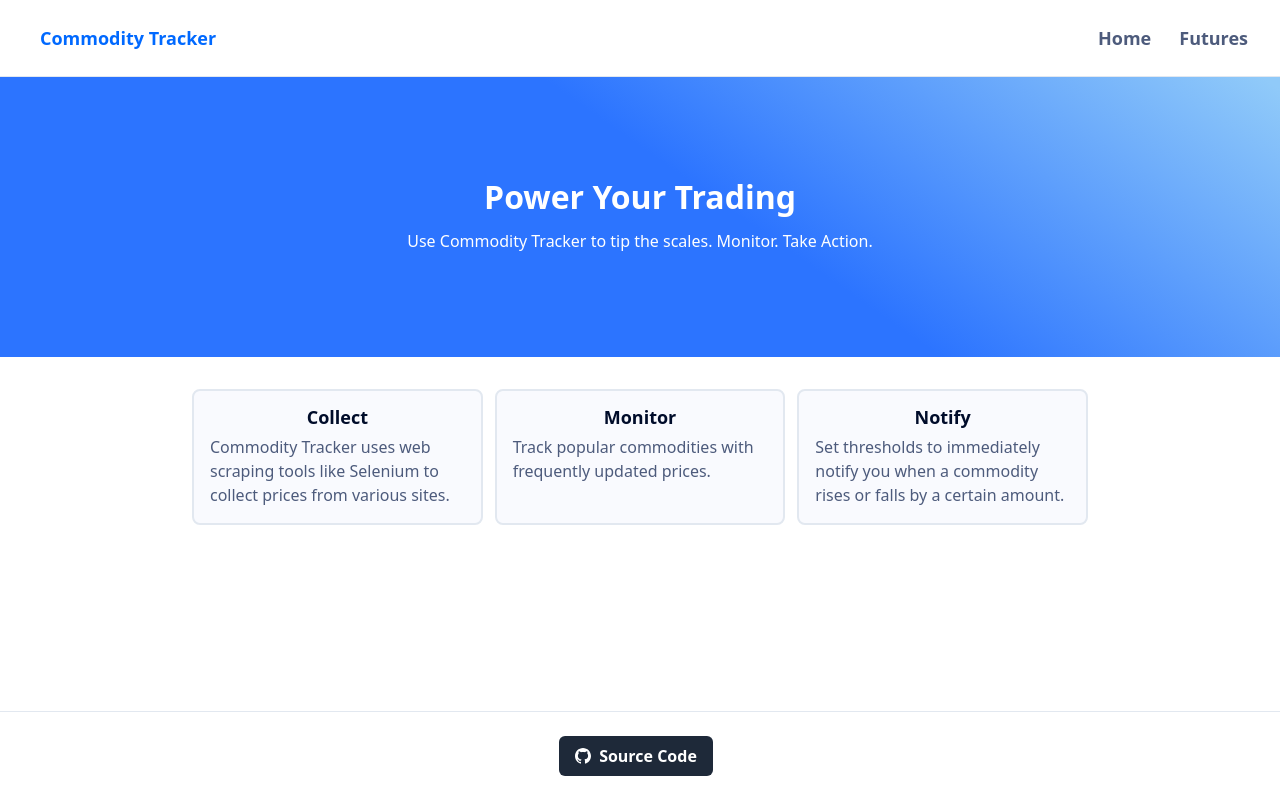
After one commit to sebgutierrez/commodity-futures-web-scraper, a FastAPI app: template templates/index.html in a window 1280 px wide. The commit adds this page. Run offline with FastAPI, Linux system fonts and the light colour scheme; the template is opened without the code that fills it, so the values that code supplies are empty; some libraries are stand-ins or nearby versions.

Commit message:
finished home layout and css

```diff
--- a/main.py
+++ b/main.py
@@ -65,7 +65,7 @@ def load_commodity_data(commodity: str):
 
 @app.get("/", response_class=HTMLResponse)
 async def index(request: Request):
-    return templates.TemplateResponse(request=request, name="layout.html", context={"request": request})
+    return templates.TemplateResponse(request=request, name="index.html", context={"request": request})
 
 @app.get("/about", response_class=HTMLResponse)
 async def about(request: Request):
@@ -117,9 +117,119 @@ async def get_commodity_data(request: Request, commodity: str):
             "difference": daily_history_difference,
             "average": daily_history_average
         },
+        # "hourly_overview_chart": {
+        #     "columns": hourly_overview_timestamps,
+        #     "data": hourly_overview_data
+        # },
         "hourly_overview_chart": {
-            "columns": hourly_overview_timestamps,
-            "data": hourly_overview_data
+            "columns": [
+    "2024-01-01T09:00:00+00:00",
+    "2024-01-01T09:15:00+00:00",
+    "2024-01-01T09:30:00+00:00",
+    "2024-01-01T09:45:00+00:00",
+    "2024-01-01T10:00:00+00:00",
+    "2024-01-01T10:15:00+00:00",
+    "2024-01-01T10:30:00+00:00",
+    "2024-01-01T10:45:00+00:00",
+    "2024-01-01T11:00:00+00:00",
+    "2024-01-01T11:15:00+00:00",
+    "2024-01-01T11:30:00+00:00",
+    "2024-01-01T11:45:00+00:00",
+    "2024-01-01T12:00:00+00:00",
+    "2024-01-01T12:15:00+00:00",
+    "2024-01-01T12:30:00+00:00",
+    "2024-01-01T12:45:00+00:00",
+    "2024-01-01T13:00:00+00:00",
+    "2024-01-01T13:15:00+00:00",
+    "2024-01-01T13:30:00+00:00",
+    "2024-01-01T13:45:00+00:00",
+    "2024-01-01T14:00:00+00:00",
+    "2024-01-01T14:15:00+00:00",
+    "2024-01-01T14:30:00+00:00",
+    "2024-01-01T14:45:00+00:00",
+    "2024-01-01T15:00:00+00:00",
+    "2024-01-01T15:15:00+00:00",
+    "2024-01-01T15:30:00+00:00",
+    "2024-01-01T15:45:00+00:00",
+    "2024-01-01T16:00:00+00:00",
+    "2024-01-01T16:15:00+00:00",
+    "2024-01-01T16:30:00+00:00",
+    "2024-01-01T16:45:00+00:00",
+    "2024-01-01T17:00:00+00:00",
+    "2024-01-01T17:15:00+00:00",
+    "2024-01-01T17:30:00+00:00",
+    "2024-01-01T17:45:00+00:00",
+    "2024-01-01T18:00:00+00:00",
+    "2024-01-01T18:15:00+00:00",
+    "2024-01-01T18:30:00+00:00",
+    "2024-01-01T18:45:00+00:00",
+    "2024-01-01T19:00:00+00:00",
+    "2024-01-01T19:15:00+00:00",
+    "2024-01-01T19:30:00+00:00",
+    "2024-01-01T19:45:00+00:00",
+    "2024-01-01T20:00:00+00:00",
+    "2024-01-01T20:15:00+00:00",
+    "2024-01-01T20:30:00+00:00",
+    "2024-01-01T20:45:00+00:00",
+    "2024-01-01T21:00:00+00:00",
+    "2024-01-01T21:15:00+00:00",
+    "2024-01-01T21:30:00+00:00",
+    "2024-01-01T21:45:00+00:00"
+],
+            "data": [
+    "3381.82",
+    "3379.61",
+    "3388.11",
+    "3366.31",
+    "3385.51",
+    "3359.93",
+    "3378.78",
+    "3396.90",
+    "3372.78",
+    "3395.09",
+    "3379.97",
+    "3381.49",
+    "3376.00",
+    "3381.65",
+    "3402.56",
+    "3387.94",
+    "3382.20",
+    "3370.23",
+    "3381.92",
+    "3366.68",
+    "3410.80",
+    "3389.60",
+    "3388.77",
+    "3385.95",
+    "3375.85",
+    "3386.63",
+    "3375.57",
+    "3377.17",
+    "3385.91",
+    "3388.07",
+    "3353.61",
+    "3391.65",
+    "3370.20",
+    "3408.71",
+    "3361.73",
+    "3383.94",
+    "3392.85",
+    "3374.32",
+    "3373.91",
+    "3370.69",
+    "3370.48",
+    "3373.33",
+    "3374.20",
+    "3387.08",
+    "3388.58",
+    "3391.54",
+    "3369.97",
+    "3344.46",
+    "3372.25",
+    "3390.52",
+    "3355.15",
+    "3366.83"
+]
         },
         "previews": previews,
         "hourly_overview": {
--- a/static/styles.css
+++ b/static/styles.css
@@ -10,9 +10,11 @@
     --color-red-500: oklch(63.7% 0.237 25.331);
     --color-red-600: oklch(57.7% 0.245 27.325);
     --color-green-400: oklch(79.2% 0.209 151.711);
+    --color-slate-100: oklch(96.8% 0.007 247.896);
     --color-slate-200: oklch(92.9% 0.013 255.508);
     --color-slate-800: oklch(27.9% 0.041 260.031);
-    --color-black: #000;
+    --color-gray-700: oklch(37.3% 0.034 259.733);
+    --color-gray-800: oklch(27.8% 0.033 256.848);
     --color-white: #fff;
     --spacing: 0.25rem;
     --text-lg: 1.125rem;
@@ -21,7 +23,10 @@
     --text-5xl--line-height: 1;
     --font-weight-medium: 500;
     --font-weight-semibold: 600;
+    --font-weight-bold: 700;
+    --radius-md: 0.375rem;
     --radius-lg: 0.5rem;
+    --radius-xl: 0.75rem;
     --default-font-family: var(--font-sans);
     --default-mono-font-family: var(--font-mono);
   }
@@ -181,17 +186,38 @@
   .mx-4 {
     margin-inline: calc(var(--spacing) * 4);
   }
+  .mx-8 {
+    margin-inline: calc(var(--spacing) * 8);
+  }
   .mx-auto {
     margin-inline: auto;
   }
   .my-0 {
     margin-block: calc(var(--spacing) * 0);
   }
-  .my-3 {
-    margin-block: calc(var(--spacing) * 3);
-  }
   .mt-3 {
     margin-top: calc(var(--spacing) * 3);
+  }
+  .mr-0 {
+    margin-right: calc(var(--spacing) * 0);
+  }
+  .mr-2 {
+    margin-right: calc(var(--spacing) * 2);
+  }
+  .mr-4 {
+    margin-right: calc(var(--spacing) * 4);
+  }
+  .mr-6 {
+    margin-right: calc(var(--spacing) * 6);
+  }
+  .ml-2 {
+    margin-left: calc(var(--spacing) * 2);
+  }
+  .ml-4 {
+    margin-left: calc(var(--spacing) * 4);
+  }
+  .ml-6 {
+    margin-left: calc(var(--spacing) * 6);
   }
   .block {
     display: block;
@@ -202,17 +228,32 @@
   .grid {
     display: grid;
   }
+  .inline-flex {
+    display: inline-flex;
+  }
+  .h-4 {
+    height: calc(var(--spacing) * 4);
+  }
   .h-\[35vh\] {
     height: 35vh;
   }
   .max-h-\[275px\] {
     max-height: 275px;
   }
+  .max-h-\[calc\(100vh-77px-89px\)\] {
+    max-height: calc(100vh - 77px - 89px);
+  }
+  .min-h-\[calc\(100vh-77px-89px\)\] {
+    min-height: calc(100vh - 77px - 89px);
+  }
+  .min-h-\[calc\(100vh-88px-90px\)\] {
+    min-height: calc(100vh - 88px - 90px);
+  }
+  .w-4 {
+    width: calc(var(--spacing) * 4);
+  }
   .w-\[80vw\] {
     width: 80vw;
-  }
-  .w-\[90vw\] {
-    width: 90vw;
   }
   .w-fit {
     width: fit-content;
@@ -241,8 +285,8 @@
   .grid-rows-2 {
     grid-template-rows: repeat(2, minmax(0, 1fr));
   }
-  .grid-rows-4 {
-    grid-template-rows: repeat(4, minmax(0, 1fr));
+  .grid-rows-3 {
+    grid-template-rows: repeat(3, minmax(0, 1fr));
   }
   .grid-rows-8 {
     grid-template-rows: repeat(8, minmax(0, 1fr));
@@ -253,11 +297,20 @@
   .flex-row {
     flex-direction: row;
   }
+  .items-center {
+    align-items: center;
+  }
   .justify-between {
     justify-content: space-between;
   }
   .justify-center {
     justify-content: center;
+  }
+  .justify-end {
+    justify-content: flex-end;
+  }
+  .justify-normal {
+    justify-content: normal;
   }
   .gap-3 {
     gap: calc(var(--spacing) * 3);
@@ -271,6 +324,9 @@
   .gap-x-2 {
     column-gap: calc(var(--spacing) * 2);
   }
+  .gap-x-3 {
+    column-gap: calc(var(--spacing) * 3);
+  }
   .gap-x-4 {
     column-gap: calc(var(--spacing) * 4);
   }
@@ -283,12 +339,26 @@
   .overflow-x-auto {
     overflow-x: auto;
   }
+  .overflow-x-scroll {
+    overflow-x: scroll;
+  }
   .rounded-lg {
     border-radius: var(--radius-lg);
+  }
+  .rounded-md {
+    border-radius: var(--radius-md);
   }
   .border-1 {
     border-style: var(--tw-border-style);
     border-width: 1px;
+  }
+  .border-2 {
+    border-style: var(--tw-border-style);
+    border-width: 2px;
+  }
+  .border-t-1 {
+    border-top-style: var(--tw-border-style);
+    border-top-width: 1px;
   }
   .border-b-1 {
     border-bottom-style: var(--tw-border-style);
@@ -313,11 +380,20 @@
       border-color: color-mix(in oklab, var(--color-slate-800) 30%, transparent);
     }
   }
+  .bg-\[\#F9FAFE\] {
+    background-color: #F9FAFE;
+  }
   .bg-\[\#f7fafc\] {
     background-color: #f7fafc;
   }
+  .bg-gray-800 {
+    background-color: var(--color-gray-800);
+  }
   .bg-white {
     background-color: var(--color-white);
+  }
+  .p-2 {
+    padding: calc(var(--spacing) * 2);
   }
   .px-2 {
     padding-inline: calc(var(--spacing) * 2);
@@ -340,6 +431,21 @@
   .py-4 {
     padding-block: calc(var(--spacing) * 4);
   }
+  .py-6 {
+    padding-block: calc(var(--spacing) * 6);
+  }
+  .py-8 {
+    padding-block: calc(var(--spacing) * 8);
+  }
+  .py-\[6rem\] {
+    padding-block: 6rem;
+  }
+  .pt-1 {
+    padding-top: calc(var(--spacing) * 1);
+  }
+  .pt-3 {
+    padding-top: calc(var(--spacing) * 3);
+  }
   .pt-4 {
     padding-top: calc(var(--spacing) * 4);
   }
@@ -378,12 +481,19 @@
     font-size: var(--text-lg);
     line-height: var(--tw-leading, var(--text-lg--line-height));
   }
+  .text-\[2rem\] {
+    font-size: 2rem;
+  }
   .text-\[13px\] {
     font-size: 13px;
   }
   .leading-5 {
     --tw-leading: calc(var(--spacing) * 5);
     line-height: calc(var(--spacing) * 5);
+  }
+  .font-bold {
+    --tw-font-weight: var(--font-weight-bold);
+    font-weight: var(--font-weight-bold);
   }
   .font-medium {
     --tw-font-weight: var(--font-weight-medium);
@@ -396,8 +506,20 @@
   .text-nowrap {
     text-wrap: nowrap;
   }
+  .text-\[\#000C2A\] {
+    color: #000C2A;
+  }
   .text-\[\#2D3748\] {
     color: #2D3748;
+  }
+  .text-\[\#4D5B7C\] {
+    color: #4D5B7C;
+  }
+  .text-\[\#4d5b7c\] {
+    color: #4d5b7c;
+  }
+  .text-\[\#0069FF\] {
+    color: #0069FF;
   }
   .text-\[\#616161\] {
     color: #616161;
@@ -411,9 +533,43 @@
   .text-red-600 {
     color: var(--color-red-600);
   }
-  .shadow-\[0px_4px_2px_-2px_rgba\(0\,_0\,_0\,_0\.1\)\] {
-    --tw-shadow: 0px 4px 2px -2px var(--tw-shadow-color, rgba(0, 0, 0, 0.1));
-    box-shadow: var(--tw-inset-shadow), var(--tw-inset-ring-shadow), var(--tw-ring-offset-shadow), var(--tw-ring-shadow), var(--tw-shadow);
+  .text-white {
+    color: var(--color-white);
+  }
+  .hover\:rounded-full {
+    &:hover {
+      @media (hover: hover) {
+        border-radius: calc(infinity * 1px);
+      }
+    }
+  }
+  .hover\:rounded-lg {
+    &:hover {
+      @media (hover: hover) {
+        border-radius: var(--radius-lg);
+      }
+    }
+  }
+  .hover\:rounded-xl {
+    &:hover {
+      @media (hover: hover) {
+        border-radius: var(--radius-xl);
+      }
+    }
+  }
+  .hover\:bg-gray-700 {
+    &:hover {
+      @media (hover: hover) {
+        background-color: var(--color-gray-700);
+      }
+    }
+  }
+  .hover\:bg-slate-100 {
+    &:hover {
+      @media (hover: hover) {
+        background-color: var(--color-slate-100);
+      }
+    }
   }
   .hover\:bg-slate-200\/40 {
     &:hover {
@@ -452,14 +621,39 @@
       margin-inline: calc(var(--spacing) * 0);
     }
   }
+  .md\:w-\[60vw\] {
+    @media (width >= 48rem) {
+      width: 60vw;
+    }
+  }
+  .md\:w-\[70vw\] {
+    @media (width >= 48rem) {
+      width: 70vw;
+    }
+  }
   .md\:w-\[90vw\] {
     @media (width >= 48rem) {
       width: 90vw;
     }
   }
+  .md\:max-w-\[60vw\] {
+    @media (width >= 48rem) {
+      max-width: 60vw;
+    }
+  }
   .md\:min-w-0 {
     @media (width >= 48rem) {
       min-width: calc(var(--spacing) * 0);
+    }
+  }
+  .md\:grid-cols-3 {
+    @media (width >= 48rem) {
+      grid-template-columns: repeat(3, minmax(0, 1fr));
+    }
+  }
+  .md\:grid-rows-1 {
+    @media (width >= 48rem) {
+      grid-template-rows: repeat(1, minmax(0, 1fr));
     }
   }
   .md\:flex-row {
@@ -511,6 +710,11 @@
   .md\:pl-3 {
     @media (width >= 48rem) {
       padding-left: calc(var(--spacing) * 3);
+    }
+  }
+  .md\:text-left {
+    @media (width >= 48rem) {
+      text-align: left;
     }
   }
   .lg\:my-4 {
@@ -543,12 +747,20 @@
       grid-template-rows: repeat(3, minmax(0, 1fr));
     }
   }
+  .lg\:justify-center {
+    @media (width >= 64rem) {
+      justify-content: center;
+    }
+  }
 }
 .jetbrains-mono-normal {
   font-family: "JetBrains Mono", monospace;
   font-optical-sizing: auto;
   font-weight: 400;
   font-style: normal;
+}
+.hero-gradient {
+  background: linear-gradient(215deg, #90CAF9 1%, #2C74FF 44%);
 }
 @property --tw-border-style {
   syntax: "*";
@@ -563,91 +775,12 @@
   syntax: "*";
   inherits: false;
 }
-@property --tw-shadow {
-  syntax: "*";
-  inherits: false;
-  initial-value: 0 0 #0000;
-}
-@property --tw-shadow-color {
-  syntax: "*";
-  inherits: false;
-}
-@property --tw-shadow-alpha {
-  syntax: "<percentage>";
-  inherits: false;
-  initial-value: 100%;
-}
-@property --tw-inset-shadow {
-  syntax: "*";
-  inherits: false;
-  initial-value: 0 0 #0000;
-}
-@property --tw-inset-shadow-color {
-  syntax: "*";
-  inherits: false;
-}
-@property --tw-inset-shadow-alpha {
-  syntax: "<percentage>";
-  inherits: false;
-  initial-value: 100%;
-}
-@property --tw-ring-color {
-  syntax: "*";
-  inherits: false;
-}
-@property --tw-ring-shadow {
-  syntax: "*";
-  inherits: false;
-  initial-value: 0 0 #0000;
-}
-@property --tw-inset-ring-color {
-  syntax: "*";
-  inherits: false;
-}
-@property --tw-inset-ring-shadow {
-  syntax: "*";
-  inherits: false;
-  initial-value: 0 0 #0000;
-}
-@property --tw-ring-inset {
-  syntax: "*";
-  inherits: false;
-}
-@property --tw-ring-offset-width {
-  syntax: "<length>";
-  inherits: false;
-  initial-value: 0px;
-}
-@property --tw-ring-offset-color {
-  syntax: "*";
-  inherits: false;
-  initial-value: #fff;
-}
-@property --tw-ring-offset-shadow {
-  syntax: "*";
-  inherits: false;
-  initial-value: 0 0 #0000;
-}
 @layer properties {
   @supports ((-webkit-hyphens: none) and (not (margin-trim: inline))) or ((-moz-orient: inline) and (not (color:rgb(from red r g b)))) {
     *, ::before, ::after, ::backdrop {
       --tw-border-style: solid;
       --tw-leading: initial;
       --tw-font-weight: initial;
-      --tw-shadow: 0 0 #0000;
-      --tw-shadow-color: initial;
-      --tw-shadow-alpha: 100%;
-      --tw-inset-shadow: 0 0 #0000;
-      --tw-inset-shadow-color: initial;
-      --tw-inset-shadow-alpha: 100%;
-      --tw-ring-color: initial;
-      --tw-ring-shadow: 0 0 #0000;
-      --tw-inset-ring-color: initial;
-      --tw-inset-ring-shadow: 0 0 #0000;
-      --tw-ring-inset: initial;
-      --tw-ring-offset-width: 0px;
-      --tw-ring-offset-color: #fff;
-      --tw-ring-offset-shadow: 0 0 #0000;
     }
   }
 }
--- a/tailwind/styles/app.css
+++ b/tailwind/styles/app.css
@@ -7,3 +7,7 @@
   font-weight: 400;
   font-style: normal;
 }
+
+.hero-gradient {
+	background: linear-gradient(215deg, #90CAF9 1%, #2C74FF 44%);
+}
--- /dev/null
+++ b/templates/index.html
@@ -0,0 +1,25 @@
+{% extends "layout.html" %}
+{% block content %}
+	<div class="bg-white flex flex-col">
+		<div class="hero-gradient flex flex-col items-center py-[6rem]">
+			<div class="flex flex-col items-center">
+				<h1 class="font-bold text-[2rem] text-white">Power Your Trading</h1>
+				<p class="text-center text-white py-2">Use Commodity Tracker to tip the scales. Monitor. Take Action.</p>
+			</div>
+		</div>
+		<div class="py-8 w-[80vw] md:w-[70vw] mx-auto grid grid-cols-1 md:grid-cols-3 grid-rows-3 md:grid-rows-1 gap-3">
+			<div class="bg-[#F9FAFE] border-2 border-slate-200 rounded-lg flex flex-col items-center px-4 pt-3 pb-4">
+				<div class="font-bold text-lg text-[#000C2A]">Collect</div>
+				<p class="pt-1 text-[#4d5b7c] text-center md:text-left">Commodity Tracker uses web scraping tools like Selenium to collect prices from various sites.</p>
+			</div>
+			<div class="bg-[#F9FAFE] border-2 border-slate-200 rounded-lg flex flex-col items-center px-4 pt-3 pb-4">
+				<div class="font-bold text-lg text-[#000C2A]">Monitor</div>
+				<p class="pt-1 text-[#4d5b7c] text-center md:text-left">Track popular commodities with frequently updated prices.</p>
+			</div>
+			<div class="bg-[#F9FAFE] border-2 border-slate-200 rounded-lg flex flex-col items-center px-4 pt-3 pb-4">
+				<div class="font-bold text-lg text-[#000C2A]">Notify</div>
+				<p class="pt-1 text-[#4d5b7c] text-center md:text-left">Set thresholds to immediately notify you when a commodity rises or falls by a certain amount.</p>
+			</div>
+		</div>
+	</div>
+{% endblock %}
--- a/templates/layout.html
+++ b/templates/layout.html
@@ -11,20 +11,30 @@
 		<link href="https://fonts.googleapis.com/css2?family=JetBrains+Mono:ital,wght@0,100..800;1,100..800&display=swap" rel="stylesheet">
 	</head>
 	<body>
-		<header class="flex justify-between border-b-1 border-slate-200 py-2 px-2">
-			<h1 class="">Commodity Tracker</h1>
-			<ul class="flex gap-x-2">
+		<header class="bg-white flex justify-between border-b-1 border-slate-200 py-6 px-4">
+			<h1 class="font-bold ml-6"><a class="text-[#0069FF] text-lg" href="{{ url_for('index') }}">Commodity Tracker</a></h1>
+			<ul class="flex mr-2 gap-x-3">
 				<li class="">
-					<a href="{{ url_for('get_commodity_data', commodity='gold') }}">Futures</a>
+					<a class="text-lg text-[#4D5B7C] font-bold p-2 hover:bg-slate-100 hover:rounded-xl" href="{{ url_for('index') }}">Home</a>
 				</li>
-				<!-- <li class="">
-					<a href="{{ url_for('about') }}">About</a>
-				</li> -->
+				<li class="">
+					<a class="text-lg text-[#4D5B7C] font-bold p-2 hover:bg-slate-100 hover:rounded-xl" href="{{ url_for('get_commodity_data', commodity='gold') }}">Futures</a>
+				</li>
 			</ul>
 		</header>
-		<div class="bg-white" id="content">
+		<div class="bg-white min-h-[calc(100vh-77px-89px)]" id="content">
 			{% block content %}
 			{% endblock %}
 		</div>
+		<footer class="bg-white flex justify-center border-t-1 border-slate-200 py-6 px-4">
+			<button class="bg-gray-800 mr-2 w-fit hover:bg-gray-700 text-white font-bold py-2 px-4 rounded-md inline-flex items-center">
+				<a class="flex items-center" href="https://github.com/sebgutierrez/commodity-futures-web-scraper" target="_blank" rel="noopener noreferrer">
+					<svg class="w-4 h-4 mr-2" fill="currentColor" viewBox="0 0 20 20" xmlns="http://www.w3.org/2000/svg">
+						<path fill-rule="evenodd" d="M10 0C4.477 0 0 4.484 0 10.017c0 4.425 2.865 8.18 6.839 9.504.5.092.682-.217.682-.483 0-.237-.008-.868-.013-1.703-2.782.605-3.369-1.341-3.369-1.341-.454-1.156-1.11-1.463-1.11-1.463-.908-.62.069-.608.069-.608 1.004.07 1.532 1.03 1.532 1.03.892 1.533 2.341 1.088 2.91.832.09-.645.35-1.088.636-1.338-2.22-.253-4.555-1.11-4.555-4.943 0-1.091.39-1.984 1.03-2.687-.104-.253-.448-1.274.098-2.659 0 0 .84-.27 2.75 1.025.798-.222 1.65-.333 2.502-.337.85.004 1.702.115 2.502.337 1.909-1.295 2.747-1.025 2.747-1.025.546 1.385.202 2.406.098 2.659.64.703 1.03 1.596 1.03 2.687 0 3.841-2.339 4.686-4.566 4.935.359.307.678.915.678 1.846 0 1.338-.012 2.419-.012 2.747 0 .268.18.579.688.482C17.13 18.196 20 14.441 20 10.017 20 4.484 15.523 0 10 0z" clip-rule="evenodd"></path>
+					</svg>
+					Source Code
+				</a>
+			</button>
+		</footer>
 	</body>
 </html>
```
Also changed, not shown: other parts of static/styles.css (+45 -15 lines), templates/futures.html (+30 -18 lines).
